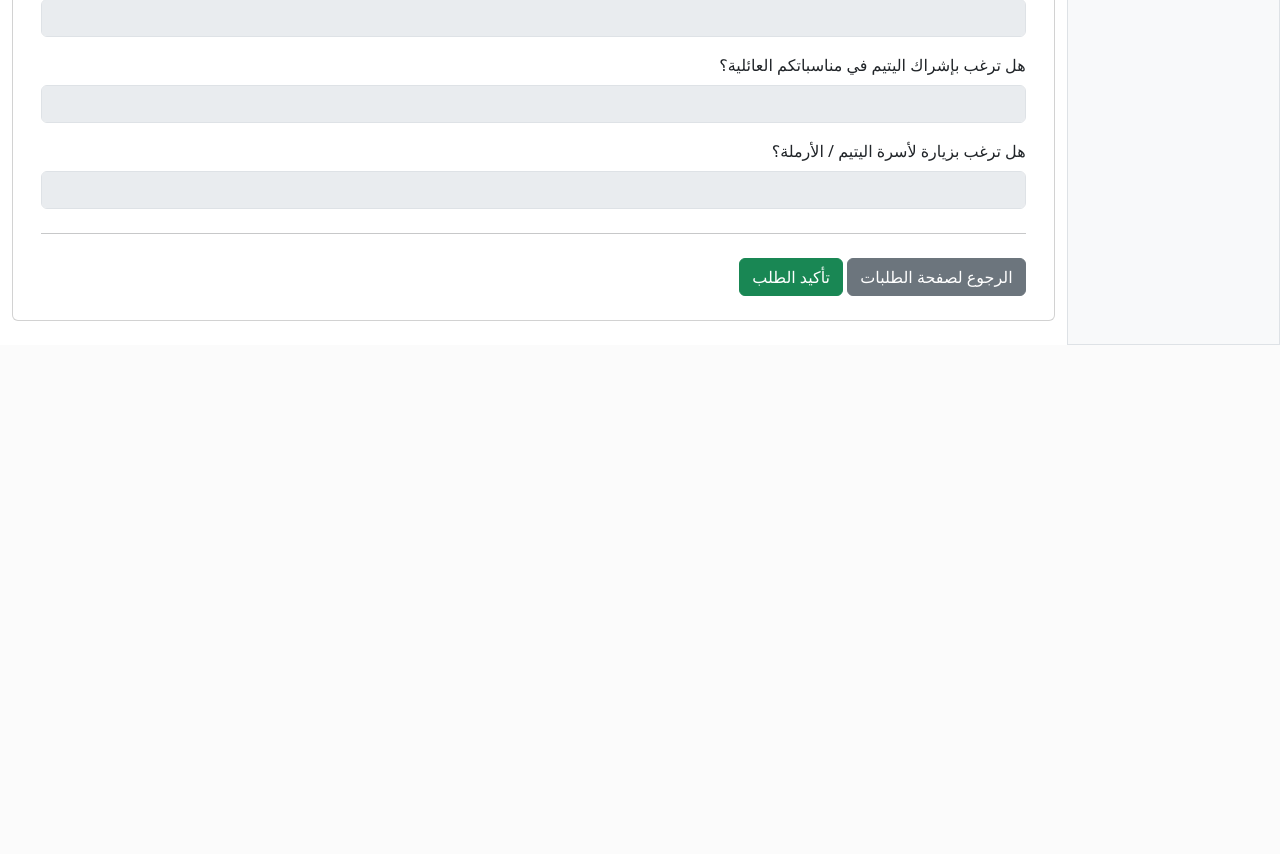
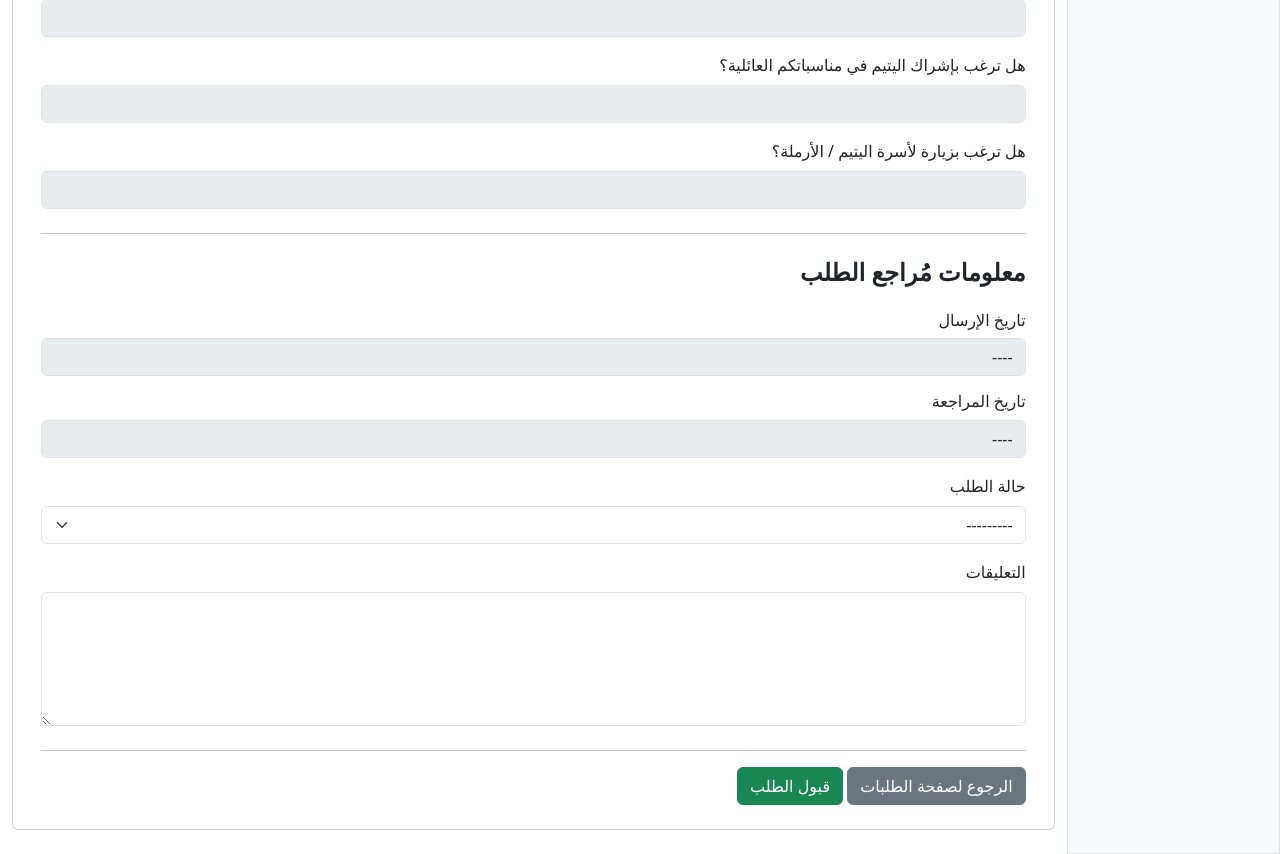
Before and after one commit to AKAlmalki/CFCApp, a Django app: template myapp/templates/dashboard/supporter_details.html in a window 1280 px wide. Shown: the part 1543-2397 px from the top of the page. Before the commit the page ends 1888 px from the top, so only its background shows below. Run offline with Django 4.2, Linux system fonts and the light colour scheme; the template is opened without the code that fills it, so the values that code supplies are empty; some libraries are stand-ins or nearby versions.

Commit message:
add reviewed_at to both beneficiary and supporter requests, and add comments and request status in supporter request details

```diff
--- a/myapp/models.py
+++ b/myapp/models.py
@@ -220,6 +220,7 @@ class Beneficiary_request(models.Model):
     created_at = models.DateTimeField(auto_now_add=True)
     reviewed_by = models.ForeignKey(
         CustomUser, on_delete=models.CASCADE, related_name='reviewed_beneficiary_set', null=True)
+    reviewed_at = models.DateTimeField(null=True)
     comment = models.CharField(max_length=512, null=True)
 
 
@@ -303,6 +304,7 @@ class Supporter_request(models.Model):
     created_at = models.DateTimeField(auto_now_add=True)
     reviewed_by = models.ForeignKey(
         CustomUser, on_delete=models.CASCADE, related_name='reviewed_supporter_set', null=True)
+    reviewed_at = models.DateTimeField(null=True)
     comment = models.CharField(max_length=512, null=True)
     total_amount = models.DecimalField(
         decimal_places=2, max_digits=15, default=0, null=True)
--- a/myapp/templates/dashboard/supporter_details.html
+++ b/myapp/templates/dashboard/supporter_details.html
@@ -958,10 +958,63 @@
 
           <hr class="mt-4">
 
-          <div class="mt-4 mb-2">
+          <h4 class="fw-bold mt-4 mb-4">معلومات مُراجع الطلب</h4>
+          <div class="mb-3">
+            <h6 class="col form-label" for="id_modal_received_at">تاريخ الإرسال</h6>
+            <input type="datetime" class="form-control" id="id_modal_received_at" name="received_at" disabled readonly value="{% if supporter_request.created_at %}{{ supporter_request.created_at }}{% else %}----{% endif %}">
+          </div>
+          <div class="mb-3">
+            <h6 class="col form-label" for="id_modal_reviewd_at">تاريخ المراجعة</h6>
+            <input type="text" class="form-control" id="id_modal_reviewd_at" name="reviewd_at" disabled readonly value="{% if supporter_request.reviewed_at %}{{ supporter_request.reviewed_at }}{% else %}----{% endif %}">
+          </div>
+          <div class="mb-3">
+            <label for="id_modal_request_status" class="col form-label">حالة الطلب</label>
+            <select class="form-select" id="id_modal_request_status" rows="5" name="modal_request_status">
+              <option value selected>---------</option>
+              <option value="new">جديد</option>
+              <option value="under review">تحت المراجعة</option>
+              <option value="waiting">انتظار</option>
+              <option value="not complete">غير مكتمل</option>
+              <option value="rejected">مرفوض</option>
+              <option value="accepted">مقبول</option>
+              <option value="needs update">يحتاج تحديث</option>
+            </select>
+          </div>
+          <div class="mb-3">
+            <label for="id_modal_request_comment" class="col form-label">التعليقات</label>
+            <textarea class="form-control" id="id_modal_request_comment" rows="5" name="modal_request_comment"></textarea>
+          </div>
+
+
+          <hr class="mt-4">
+
+          <div class="mt-3 mb-2">
             <div class="">
               <a type="button" class="btn btn-secondary" href="{% url 'dashboard_supporters_request' %}">الرجوع لصفحة الطلبات</a>
-              <a type="button" class="btn btn-success" href="{% url 'supporter_request_confirm' supporter_id=supporter.id s_request_id=supporter_request.id %}">تأكيد الطلب</a>
+
+              <button type="button" class="btn btn-success" data-bs-toggle="modal" data-bs-target="#confirmationModal">
+                قبول الطلب
+              </button>
+
+              <!-- ؤonfirmation Modal  -->
+              <div class="modal fade" id="confirmationModal" tabindex="-1" aria-labelledby="exampleModalLabel" aria-hidden="true">
+                <div class="modal-dialog modal-dialog-centered">
+                  <div class="modal-content">
+                    <div class="modal-header">
+                      <h5 class="modal-title" id="exampleModalLabel">رسالة تأكيد</h5>
+                      <button type="button" class="btn-close" data-bs-dismiss="modal" aria-label="Close"></button>
+                    </div>
+                    <div class="modal-body">
+                      <p class="fs-4 text-center">هل أنت متأكد من معلومات الطلب؟</p>
+                    </div>
+                    <div class="modal-footer">
+                      <button type="button" class="btn btn-secondary" data-bs-dismiss="modal">الغاء</button>
+                      <a type="button" class="btn btn-success" href="{% url 'supporter_request_confirm' supporter_id=supporter.id s_request_id=supporter_request.id %}">نعم, متأكد!</a>
+                    </div>
+                  </div>
+                </div>
+              </div>
+
             </div>
           </div>
 
```
Also changed, not shown: myapp/migrations/0021_beneficiary_request_reviewed_at_and_more.py (added).
